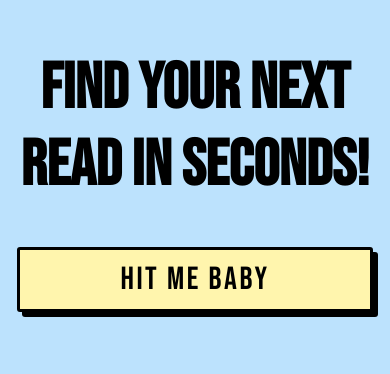
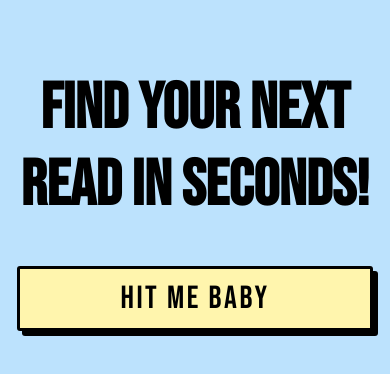
Before and after one commit to elcopitan/bookRandomiserSite, a plain HTML site: page index.html in a window 390 px wide. Shown: the part 200-574 px from the top of the page. Drawn offline with Linux system fonts and the light colour scheme; a web font is replaced by a local one.

Commit message:
fixed media query spacing

```diff
--- a/styles.css
+++ b/styles.css
@@ -39,7 +39,7 @@ button {
 
 @media only screen and (max-width: 750px) {
     body {
-        margin-top: auto;
+        margin-top: 5%;
         text-align: center;
     }
   }
```
